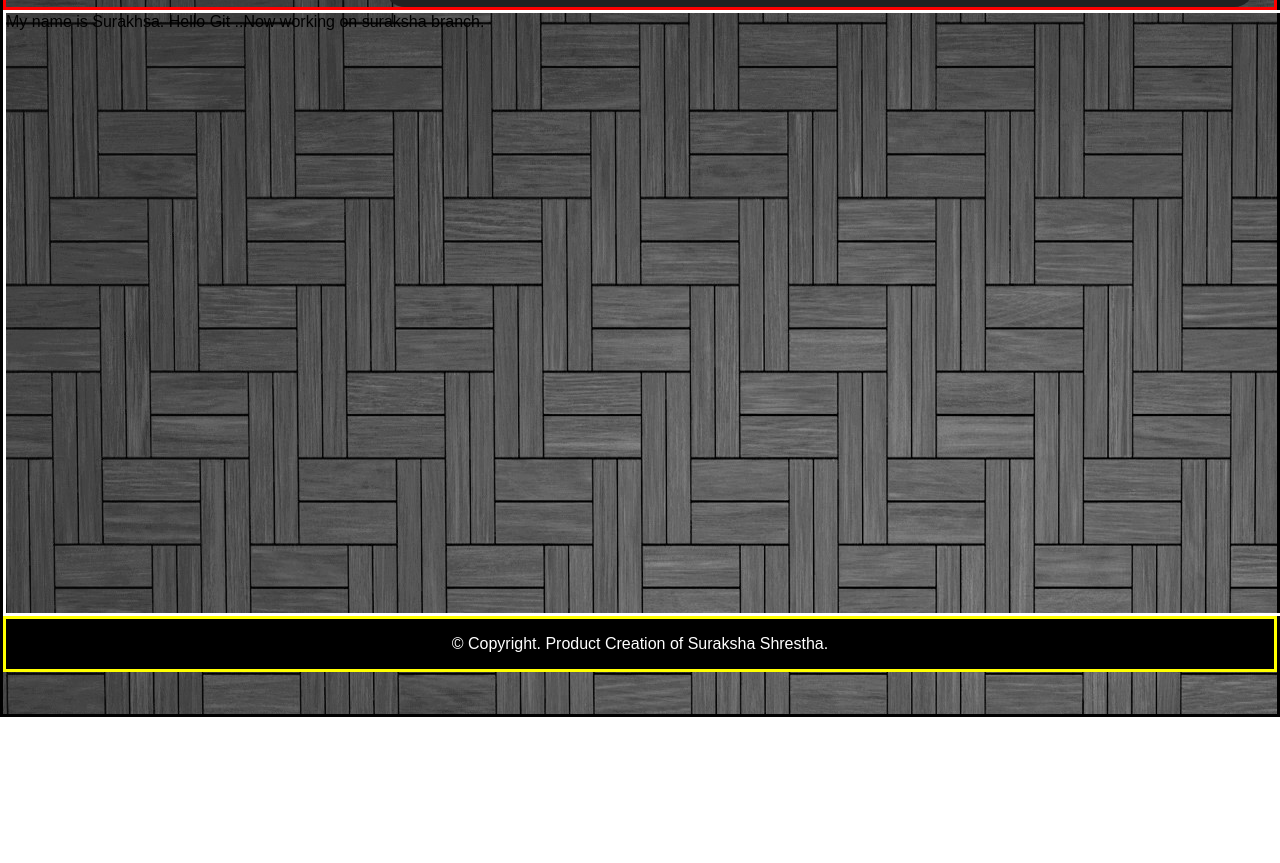
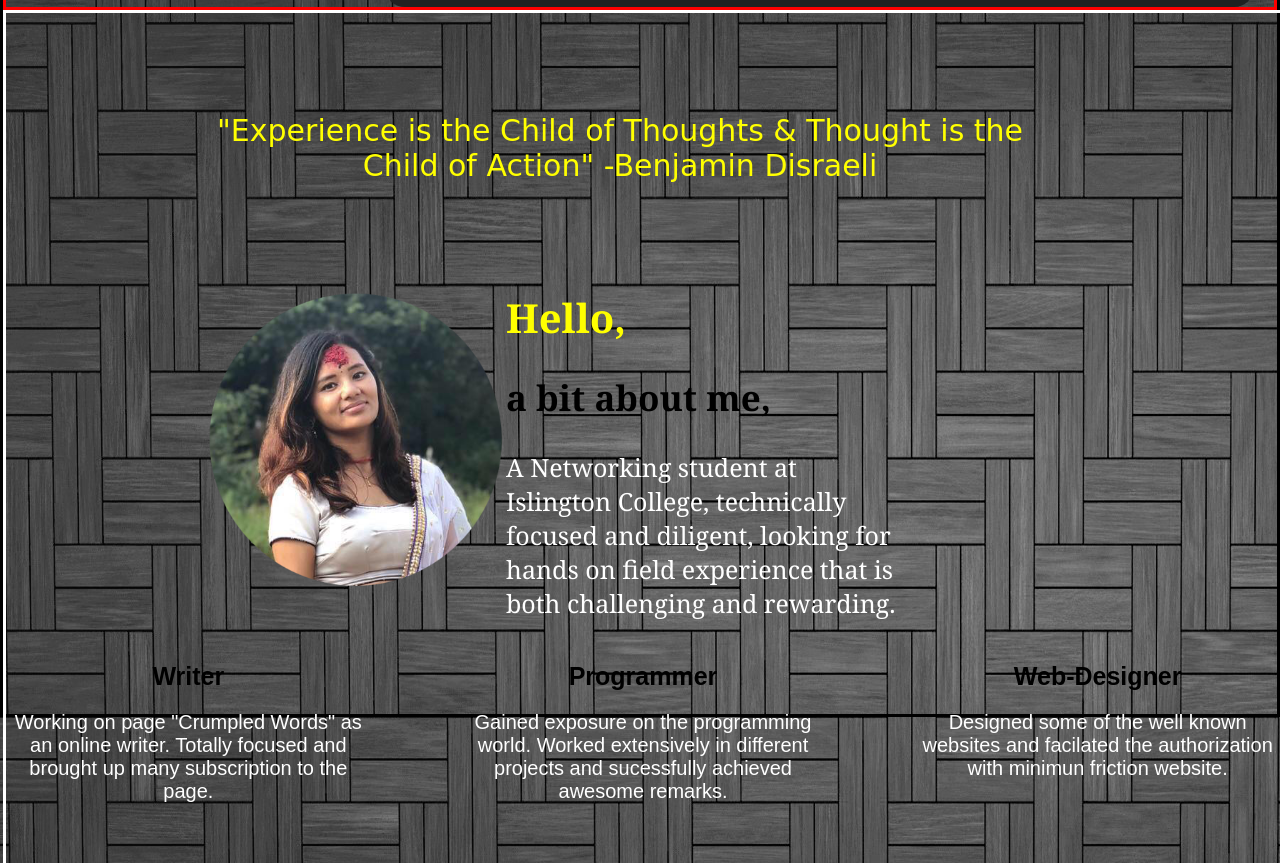
Before and after one commit to shrestha-suraj/Sister-Portifilio, a plain HTML site: page html/resume.html in a window 1280 px wide. Shown: the part 89-952 px from the top of the page. Before the commit the page ends 806 px from the top, so only its background shows below. Drawn offline with nearby package versions, Linux system fonts and the light colour scheme.

Commit message:
Resume Page Done

```diff
--- a/css/index.css
+++ b/css/index.css
@@ -40,9 +40,11 @@ header img{
 }
 
 .content{
+    margin:10px,200px,200px,20px;
     width:100%;
-    height:600px;
+    height:fit-content;
     border:solid white;
+    margin:0;
 }
 
 
@@ -52,12 +54,12 @@ header img{
 
 
 
+.info-wrapper{
+    width:50%;
+    height:fit-content;
+    color:white;
+    margin:0px 0px 0px 0px;
 
-.info-wrapper{
-    width:fit-content;
-    height: fit-content;
-    color:white;
-    margin:200px 0px 0px 200px;
 }
 .info-text{
     float:right;
@@ -75,9 +77,9 @@ header img{
 }
 
 .my-image{
-    float: left;
-    height:400px;
-    width:400px;
+    float:left;
+    height:300px;
+    width:300px;
 
 }
 footer{
--- /dev/null
+++ b/css/resume.css
@@ -0,0 +1,75 @@
+.thought{
+    width:65%;
+    height:150px;
+    margin-top:100px;
+    margin-bottom:20px;
+    margin-left:200px;
+    font-family:cursive;
+}
+.thought p{
+    font-size: 30px;
+    color:yellow;
+}
+.cv{
+    width:55%;
+    height:fit-content;
+    margin-left:200px;
+    font-family:Georgia, 'Times New Roman', Times, serif;
+}
+.cv h1{
+    font-size:40px;
+    color:yellow;
+}
+.cv h2{
+    font-size:35px;
+    color:black;
+}
+.cv p{
+    font-size:25px;
+    color:white;
+}
+.grid-container{
+    margin-top:70 px;
+    margin-left: 50 px;
+    width:100%;
+    height:fit-content;
+    display:grid;
+    grid-gap:90px;
+    grid-template-columns:repeat(3,1fr);
+    grid-template-rows: minmax(200px,auto);
+}
+.grid-content{
+    text-align:center;
+    margin-bottom:30px;
+}
+
+.grid-content h1{
+    font-size: 25px;
+}
+.grid-content p{
+    font-size: 20px;
+    color:white;
+}
+.grid-content:hover {
+	transition: 1s ease;
+	background-color: rgba(0,0,0,.8);
+	color: white;
+/*	-webkit-transform:scale(1.1);
+	transform:scale(1.1);*/
+}
+.grid-content:hover p
+{
+	color: white;
+}
+.grid-content:hover h5
+{
+	color: white;
+}
+.grid-content:hover p a
+{
+	color: white;
+}
+.cvbutton a
+{
+	text-decoration: none;
+}
--- a/html/resume.html
+++ b/html/resume.html
@@ -3,7 +3,7 @@
 
 <head>
     <link type='text/css' rel='stylesheet' href='../css/index.css' />
-    <link type='text/css' rel='stylesheet' href='../css/blogs.css' />
+    <link type='text/css' rel='stylesheet' href='../css/resume.css' />
     <meta name='viewport' content='width=device-width,initial-scale=1.0'>
     <script src="https://ajax.googleapis.com/ajax/libs/jquery/3.4.0/jquery.min.js"></script>
 </head>
@@ -31,8 +31,50 @@
         </header>
     </div>
     <div class='content'>
-        My name is Surakhsa. Hello Git ..Now working on suraksha branch.
+        <div class="thought">
+            <center>
+            <p>"Experience is the Child of Thoughts
+                & Thought is the Child of Action" -Benjamin Disraeli
+            </p>
+        </center>
+        </div>
+        <div class="cv">
+            <div class='info-wrapper'>
+                <img class='my-image' src='../images/profile-pic.png' />
+            </div>
+             <h1>Hello,</h1>
+             <h2>a bit about me,</h2>
+             <p>A Networking student at Islington College, technically focused and diligent, looking for hands on field experience that is both challenging and rewarding. </p>
+        </div>
+        <div class="grid-container">
+            <div class="grid-content">
+				<!-- <img src="1.1.jpg"> -->
+				<h1 style="">Writer</h1>
+				<p>Working on page "Crumpled Words" as an online writer. Totally focused
+                    and brought up many subscription to the page.
+                </p>
+			</div>
+			<div class="grid-content">
+				<!-- <img src="1.1.jpg"> -->
+				<h1>Programmer</h1>
+				<p>Gained exposure on the programming world. Worked extensively in different
+                    projects and sucessfully achieved awesome remarks.
+                </p>
+
+			</div>
+			<div class="grid-content">
+                <!-- <img src="1.1.jpg"> -->
+                <h1>Web-Designer</h1>
+				<p> Designed some of the well known websites and facilated the authorization
+                    with minimun friction website.
+                </p>
+            </div>
+             <div class="cvButton" align="center">
+				<button class="My CV"><a href="#">My CV</a></button>
+			</div>
     </div>
+
+
     <div style='border:solid yellow;height:50px;margin:0;position: relative;'>
         <div class='footer'>
                         <p>&copy; Copyright. Product Creation of Suraksha Shrestha.</p>
```
Also changed, not shown: html/contactme.html (+30 -0 lines), index.html (+6 -16 lines).
